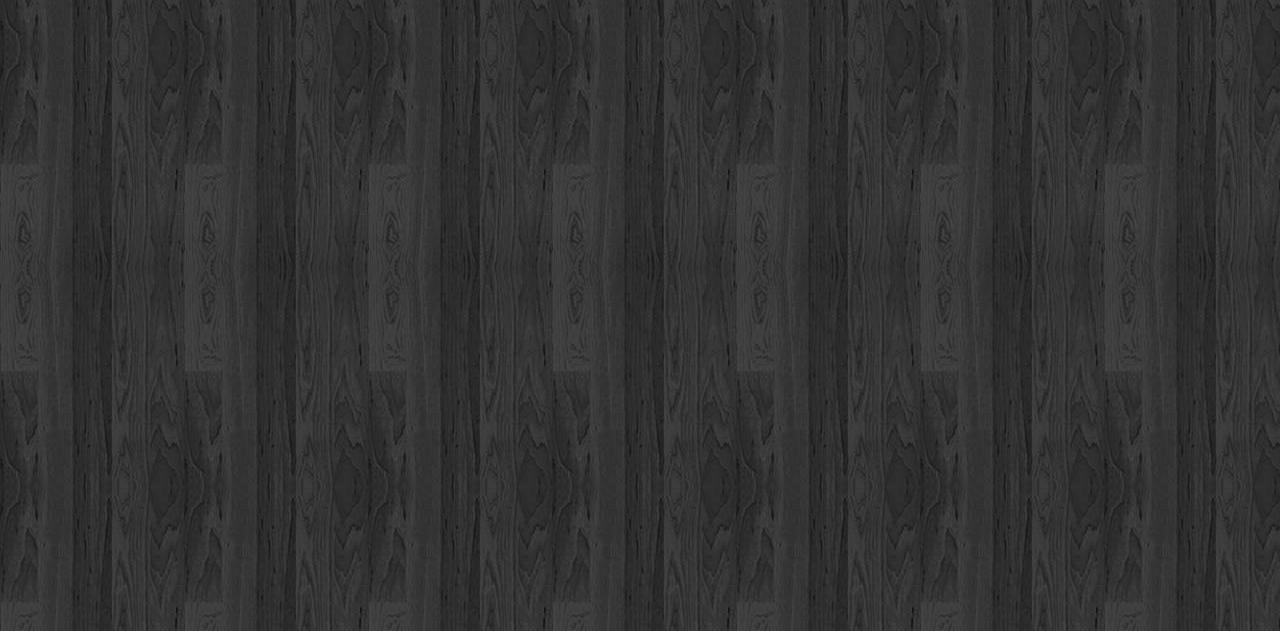
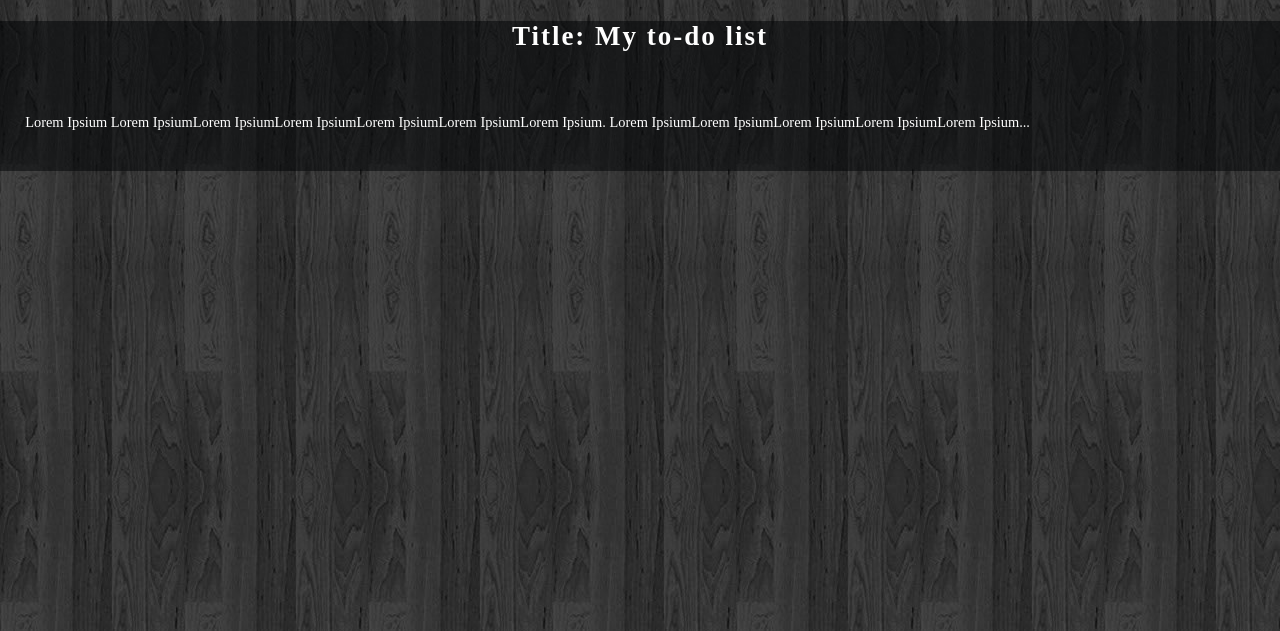
Before and after one commit to marcdomain/MyDiary, a plain HTML site: page UI/view-all-entries.html in a window 1280 px wide. Shown: the part 169-800 px from the top of the page. Drawn offline with Linux system fonts and the light colour scheme.

Commit message:
create card for all entries

```diff
--- a/UI/css/style.css
+++ b/UI/css/style.css
@@ -62,9 +62,12 @@ nav a:hover{
     border-radius: 3px;
     background:  #2b2a2a;
 }
-.container{
+.container, .container-entries{
     margin: 5% auto;
     text-align: center
+}
+.container-entries{
+    max-width: 1300px;
 }
 .welcome{
     color: #fff
@@ -159,6 +162,19 @@ form input[type="submit"]:hover{
     background: #2b2a2a;
     border-radius: 5px;
 }
+.card {
+	background: rgba(1, 2, 4, 0.51);
+	margin-bottom: 2em;
+}
+.brief-content {
+	padding: 1.4em;
+}
+.brief-content p {
+    font-size: 80%;
+    color: #fff;
+    text-align: left;
+}
+
 @media (max-width: 1024px) {
 	header .logo{
         font-size: 1.5em;
--- a/UI/view-all-entries.html
+++ b/UI/view-all-entries.html
@@ -27,9 +27,19 @@
                 </nav>
             </div>
         </header>
-        <div class="container">
+        <div class="container-entries">
+            <h1 class="page-label">List of All Diary Entries</h1>
             <div class="all-entries">
-                <h1 class="page-label">List of All Diary Entries</h1>
+                <article class="card">
+                    <h2 class="entry-title">Title: My to-do list </h2>
+                    <picture class="thumbnail"> </picture>
+                    <div class="brief-content">
+                        <p>
+                            Lorem Ipsium Lorem IpsiumLorem IpsiumLorem IpsiumLorem IpsiumLorem IpsiumLorem Ipsium.
+                            Lorem IpsiumLorem IpsiumLorem IpsiumLorem IpsiumLorem Ipsium...
+                        </p>
+                    </div>
+                </article>
             </div>
         </div>
     </body>
```
